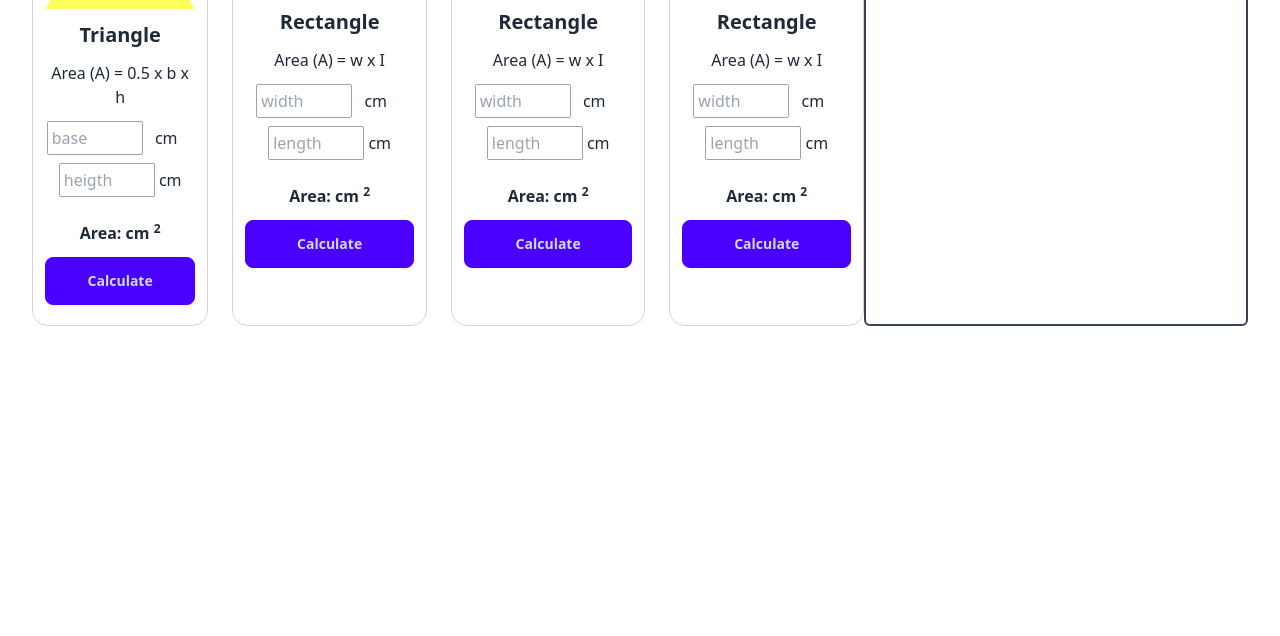
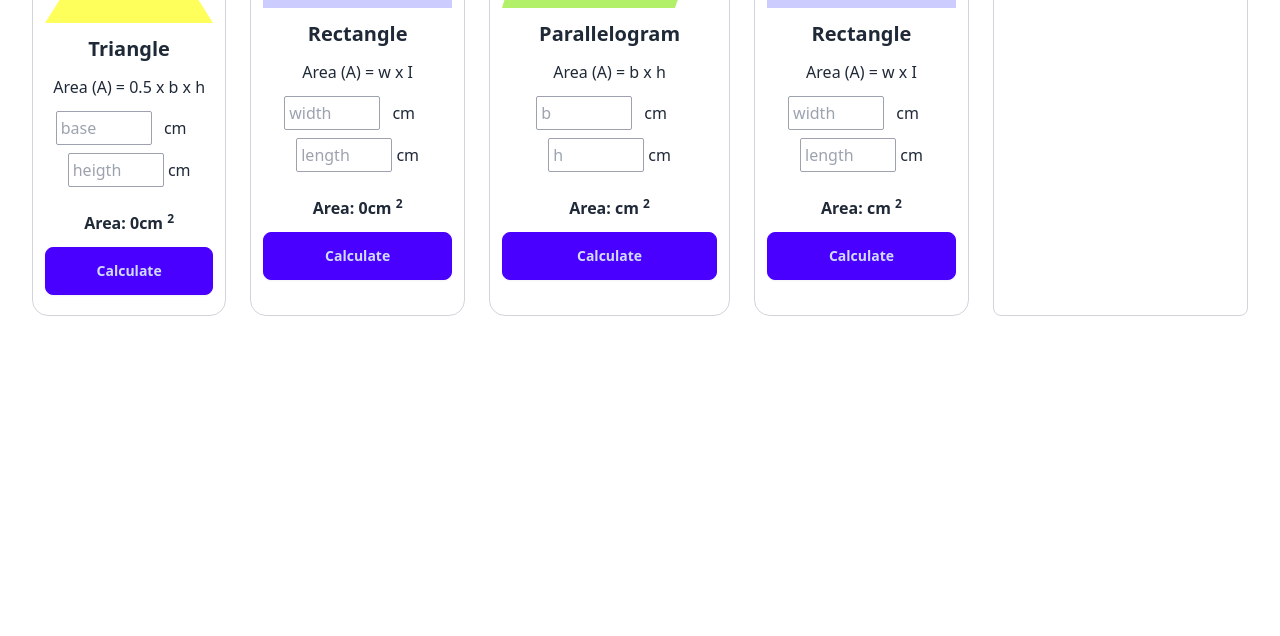
Before and after one commit to Siam-al-islam/geometry-genius, a plain HTML site: page index.html in a window 1280 px wide. Shown: the part 164-800 px from the top of the page. Drawn offline with nearby package versions, Linux system fonts and the light colour scheme.

Commit message:
parallelogram calculation js added

```diff
--- a/index.html
+++ b/index.html
@@ -15,9 +15,9 @@
     </header>
     <main>
         <!-- main container -->
-        <div class="flex flex-col md:flex-row">
+        <div class="flex flex-col md:flex-row gap-6">
             <!-- shape card container -->
-            <div class="flex-1 flex gap-6 flex-wrap lg:flex-nowrap md:flex-wrap">
+            <div class="flex gap-6 flex-wrap lg:flex-nowrap md:flex-wrap">
                 <!-- Triangle card -->
                 <div class="card max-w-96 bg-base-100 border border-gray-300 py-5 px-3 max-h-[563px]">
                     <figure><img class="" src="images/triangle.png" alt="Shoes" /></figure>
@@ -33,7 +33,7 @@
                             <span class="">cm</span>
                         </div>
                         <br>
-                        <span class="font-bold">Area: <span id="triangle-area"></span>cm <sup>2</sup></span>
+                        <span class="font-bold">Area: <span id="triangle-area">0</span>cm <sup>2</sup></span>
                         <div class="card-actions">
                             <button onclick="calculateTriangleArea()" class="btn btn-primary w-full">Calculate</button>
                         </div>
@@ -54,30 +54,31 @@
                             <span class="">cm</span>
                         </div>
                         <br>
-                        <span class="font-bold">Area: <span id="rectangle-area"></span>cm <sup>2</sup></span>
+                        <span class="font-bold">Area: <span id="rectangle-area">0</span>cm <sup>2</sup></span>
                         <div class="card-actions">
                             <button onclick="calculateRectangleArea()" class="btn btn-primary w-full">Calculate</button>
                         </div>
                     </div>
                 </div>
-                <!-- Triangle card -->
+                <!-- Parallelogram card -->
                 <div class="card max-w-96 bg-base-100 border border-gray-300 py-5 px-3 max-h-[563px]">
-                    <figure><img class="" src="images/rectangle.png" alt="Shoes" /></figure>
+                    <figure"><img src="images/parallelogram.png" alt="Shoes" /></figure>
                         <div class="space-y-3 text-center">
-                        <h2 class="mt-3 font-bold text-center text-xl">Rectangle</h2>
-                        <p>Area (A) = w x I</p>
+                            <h2 class="mt-3 font-bold text-center text-xl">Parallelogram</h2>
+                            <p>Area (A) = b x h</p>
                             <div class="space-y-2">
-                            <input class="w-24 tex-2xl rounded-sm border p-1 border-gray-400" id="triangle-base" type=""
-                                placeholder="width">
+                                <input class="w-24 tex-2xl rounded-sm border p-1 border-gray-400"
+                                    id="parallelogram-base" type="" placeholder="b">
                                 <span class="mr-4 ml-2">cm</span>
-                            <input class="w-24 tex-2xl rounded-sm border p-1 border-gray-400" id="triangle-height"
-                                type="text" placeholder="length">
+                                <input class="w-24 tex-2xl rounded-sm border p-1 border-gray-400"
+                                    id="parallelogram-height" type="text" placeholder="h">
                                 <span class="">cm</span>
                             </div>
                             <br>
-                        <span class="font-bold">Area: <span id="triangle-area"></span>cm <sup>2</sup></span>
+                            <span class="font-bold">Area: <span id="parallelogram-area"></span>cm <sup>2</sup></span>
                             <div class="card-actions">
-                            <button onclick="calculateTriangleArea()" class="btn btn-primary w-full">Calculate</button>
+                                <button onclick="calculateParallelogramArea()"
+                                    class="btn btn-primary w-full">Calculate</button>
                             </div>
                         </div>
                 </div>
@@ -104,7 +105,7 @@
                 </div>
             </div>
             <!-- area calculation container -->
-            <div class="w-96 border-2 border-gray-700 rounded-md">
+            <div class="w-96 border border-gray-300 rounded-lg">
                 <h3 class="text-3xl text-center p-4">Area calculation</h3>
                 <div id="triangle-sec">
                     <h2>Triangle</h2>
@@ -116,6 +117,7 @@
 
     <script src="js/triangle-calculate.js"></script>
     <script src="js/rectangle-calculate.js"></script>
+    <script src="js/parallelogram-calculation.js"></script>
 </body>
 
 </html>
--- /dev/null
+++ b/js/parallelogram-calculation.js
@@ -0,0 +1,9 @@
+function calculateParallelogramArea() {
+    const parallelogramBaseInput = document.getElementById('parallelogram-base').value;
+    const parallelogramHeightInput = document.getElementById('parallelogram-height').value;
+    const base = parseFloat(parallelogramBaseInput);
+    const height = parseFloat(parallelogramHeightInput);
+    const result = base * height;
+    const parallelogramArea = document.getElementById('parallelogram-area');
+    parallelogramArea.innerText = result;
+}
```
Lines whose indentation alone changed are shown as unchanged.
